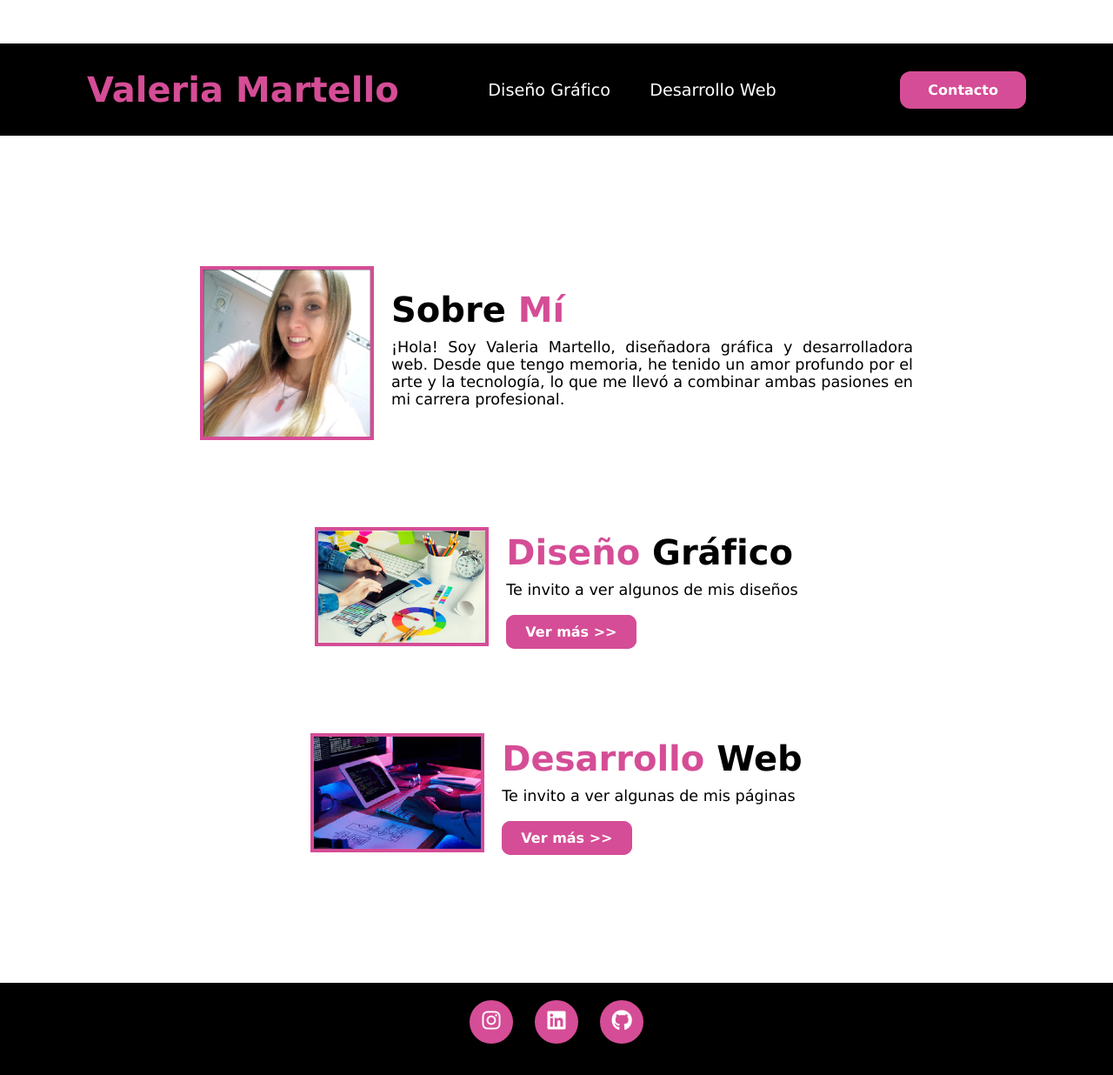
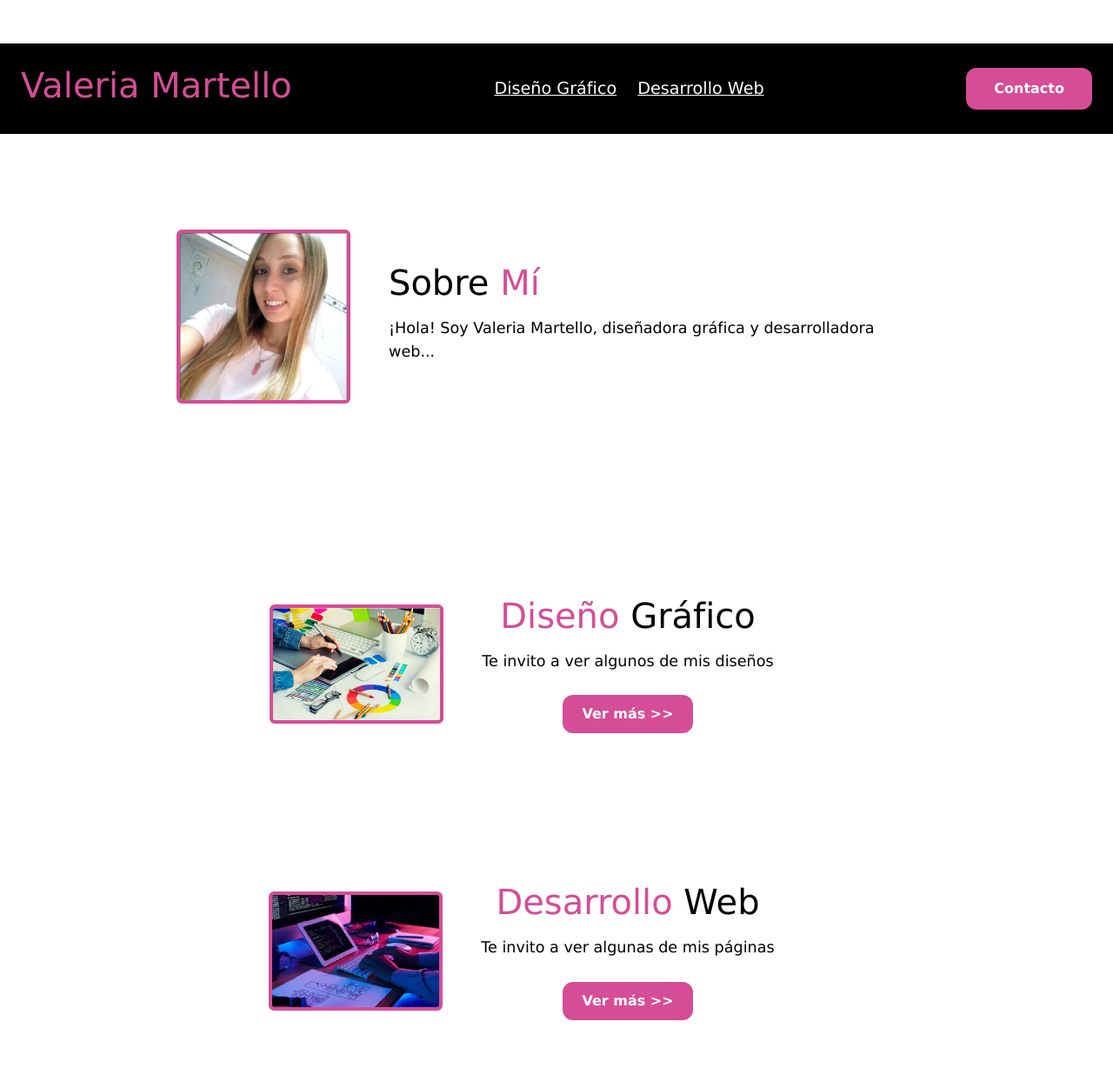
Before and after one commit to ValeriaMartello/ValeriaMartello.github.io, a plain HTML site: page index.html in a window 1280 px wide. Shown: the top 1236 px of the page at 87% size. Drawn offline with nearby package versions, Linux system fonts and the light colour scheme.

Commit message:
Diseño responsivo

```diff
--- a/index.html
+++ b/index.html
@@ -1,62 +1,70 @@
 <!DOCTYPE html>
 <html lang="es">
+
 <head>
     <meta charset="UTF-8">
     <meta name="viewport" content="width=device-width, initial-scale=1.0">
+    <link href="https://cdn.jsdelivr.net/npm/bootstrap@5.3.0/dist/css/bootstrap.min.css" rel="stylesheet">
     <link rel="stylesheet" href="styles.css">
     <script src="https://kit.fontawesome.com/a2dd6045c4.js" crossorigin="anonymous"></script>
     <title>Portafolio de Valeria Martello</title>
 </head>
+
 <body>
-    <header>
-        <h2 class="header-nombre"><a href="#about-me">Valeria Martello</a></h2>
-        <nav class="header-navegacion">
-            <a href="#design-section">Diseño Gráfico</a>
-            <a href="#development-section">Desarrollo Web</a>
+    <header class="d-flex justify-content-between align-items-center p-4 bg-black">
+        <h2 class="header-nombre">
+            <a href="#about-me" class="text-decoration-none text-pink">Valeria Martello</a>
+        </h2>
+        <nav class="header-navegacion d-none d-md-flex">
+            <a href="#design-section" class="text-white me-4">Diseño Gráfico</a>
+            <a href="#development-section" class="text-white">Desarrollo Web</a>
         </nav>
-        <a href="https://wa.me/+598095277668" class="header-contacto">Contacto</a>
+        <a href="https://wa.me/+598095277668" class="header-contacto btn btn-pink">Contacto</a>
     </header>
 
-    <section id="about-me" class="about-me-section">
-        <div class="about-me-content">
-            <img src="1646095080706.jpeg" alt="Sobre Mí">
-            <div class="about-me-text">
-                <h2>Sobre <span>Mí</span></h2>
-                <p>¡Hola! Soy Valeria Martello, diseñadora gráfica y desarrolladora web. Desde que tengo memoria, he tenido un amor profundo por el arte y la tecnología, lo que me llevó a combinar ambas pasiones en mi carrera profesional.</p>
-            </div>
-        </div>
-        <div id="design-section" class="design-content">
-            <img src="DISEÑO.png" alt="Diseño Gráfico">
-            <div class="design-text">
-                <h2><span>Diseño</span> Gráfico</h2>
-                <p>Te invito a ver algunos de mis diseños</p>
-                <br>
-                <a href="#design-section" class="view-more">Ver más >></a>
-            </div>
-        </div>
-        <div id="development-section" class="development-content">
-            <img src="DESARROLLO.png" alt="Desarrollo Web">
-            <div class="development-text">
-                <h2><span>Desarrollo</span> Web</h2>
-                <p>Te invito a ver algunas de mis páginas</p>
-                <br>
-                <a href="#development-section" class="view-more">Ver más >></a>
+    <section id="about-me" class="about-me-section text-center">
+        <div class="about-me-content container d-flex flex-column flex-md-row align-items-center">
+            <img src="1646095080706.jpeg" alt="Sobre Mí" class="rounded">
+            <div class="about-me-text text-md-start ms-md-4">
+                <h2>Sobre <span class="text-pink">Mí</span></h2>
+                <p>¡Hola! Soy Valeria Martello, diseñadora gráfica y desarrolladora web...</p>
             </div>
         </div>
     </section>
 
-    <section class="social-icons-section">
-        <div class="social-icons-container">
-            <a href="https://www.instagram.com/valeriamartello.dg?igsh=d201dTJyejJ2dzNk&utm_source=qr"><i class="fa-brands fa-instagram"></i></a>
-            <a href="https://www.linkedin.com/in/valeria-martello-a7284698?utm_source=share&utm_campaign=share_via&utm_content=profile&utm_medium=ios_app"><i class="fa-brands fa-linkedin"></i></a>
-            <a href="https://github.com/ValeriaMartello"><i class="fa-brands fa-github"></i></a>
+    <section id="design-section" class="design-content container d-flex flex-column flex-md-row align-items-center text-center text-md-start">
+        <img src="DISEÑO.png" alt="Diseño Gráfico" class="rounded">
+        <div class="design-text ms-md-4">
+            <h2><span class="text-pink">Diseño</span> Gráfico</h2>
+            <p>Te invito a ver algunos de mis diseños</p>
+            <a href="#design-section" class="view-more btn btn-pink mt-3">Ver más >></a>
         </div>
     </section>
 
-    <footer class="footer">
+    <section id="development-section" class="development-content container d-flex flex-column flex-md-row align-items-center text-center text-md-start">
+        <img src="DESARROLLO.png" alt="Desarrollo Web" class="rounded">
+        <div class="development-text ms-md-4">
+            <h2><span class="text-pink">Desarrollo</span> Web</h2>
+            <p>Te invito a ver algunas de mis páginas</p>
+            <a href="#development-section" class="view-more btn btn-pink mt-3">Ver más >></a>
+        </div>
+    </section>
+
+    <section class="social-icons-section py-4 bg-black">
+        <div class="social-icons-container container d-flex justify-content-center">
+            <a href="#" class="me-3"><i class="fa-brands fa-instagram"></i></a>
+            <a href="#" class="me-3"><i class="fa-brands fa-linkedin"></i></a>
+            <a href="#"><i class="fa-brands fa-github"></i></a>
+        </div>
+    </section>
+
+    <footer class="footer py-3 bg-black text-white text-center">
         <div class="footer-container">
             <p>&copy; 2024 Valeria Martello. Todos los derechos reservados.</p>
         </div>
     </footer>
+
+    <script src="https://cdn.jsdelivr.net/npm/bootstrap@5.3.0/dist/js/bootstrap.bundle.min.js"></script>
 </body>
+
 </html>
--- a/styles.css
+++ b/styles.css
@@ -1,3 +1,4 @@
+/* General Styles */
 * {
     font-family: 'Lucida Sans', 'Lucida Sans Regular', 'Lucida Grande', 'Lucida Sans Unicode', Geneva, Verdana, sans-serif;
     margin: 0;
@@ -11,113 +12,88 @@ body {
     padding-top: 50px;
 }
 
-header {
-    position: relative;
-    top: 0;
-    left: 0;
-    width: 100%;
-    padding: 30px 100px;
-    display: flex;
-    justify-content: space-between;
-    align-items: center;
-    z-index: 100;
-    background-color: #000000;
+.text-pink {
+    color: #D54D96;
+}
+
+.btn-pink {
+    background-color: #D54D96;
+    color: #ffffff;
+    border: 2px solid #D54D96;
+    border-radius: 12px;
+}
+
+.btn-pink:hover {
+    color: #D54D96;
+    background-color: transparent;
 }
 
 .header-nombre {
     font-size: 2.5em;
 }
 
-.header-nombre a {
-    color: #D54D96;
-    text-decoration: none;
-}
-
 .header-navegacion a {
     font-size: 1.2em;
-    color: #ffffff;
-    text-decoration: none;
-    margin-right: 40px;
-}
-
-.header-navegacion a:hover {
-    color: #D54D96;
 }
 
 .header-contacto {
-    color: #ffffff;
-    text-decoration: none;
+    font-weight: 700;
     padding: 10px 30px;
-    background-color: #D54D96;
-    border-radius: 12px;
-    border: 2px solid #D54D96;
-    font-weight: 700;
 }
 
-.header-contacto:hover {
-    color: #D54D96;
-    background: transparent;
+.about-me-section,
+.design-content,
+.development-content {
+    margin: 0 auto;
+    max-width: 1200px;
+    padding: 60px 15px;
 }
 
-.about-me-section {
-    width: 100%;
-    padding: 100px 0;
-    background-color: #ffffff;
+.about-me-content,
+.design-content,
+.development-content {
     display: flex;
-    flex-direction: column;
+    flex-wrap: wrap;
     align-items: center;
-    text-align: justify;
-}
-
-.about-me-content, .design-content, .development-content {
-    display: flex;
-    align-items: center;
+    justify-content: center;
     margin: 50px 0;
 }
 
-.about-me-content img, .design-content img, .development-content img {
-    width: 200px;
+.about-me-content img,
+.design-content img,
+.development-content img {
+    width: 100%;
+    max-width: 200px;
     height: auto;
     margin-right: 20px;
-    border: 4px solid #D54D96; /* Borde rosado de 4 px */
+    border: 4px solid #D54D96;
+    border-radius: 50%;
 }
 
-.about-me-text, .design-text, .development-text {
+.about-me-text,
+.design-text,
+.development-text {
     max-width: 600px;
+    text-align: center;
 }
 
-.about-me-text h2, .design-text h2, .development-text h2 {
+.about-me-text h2,
+.design-text h2,
+.development-text h2 {
     font-size: 2.5em;
+    margin-bottom: 15px;
 }
 
-.about-me-text h2 span, .design-text h2 span, .development-text h2 span {
-    color: #D54D96;
-}
-
-.about-me-text p, .design-text p, .development-text p {
+.about-me-text p,
+.design-text p,
+.development-text p {
     font-size: 1.1em;
     margin: 10px 0;
 }
 
 .view-more {
-    color: #ffffff;
-    text-decoration: none;
     padding: 8px 20px;
-    background-color: #D54D96;
-    border-radius: 10px;
-    border: 2px solid #D54D96;
     font-weight: 600;
-}
-
-.view-more:hover {
-    color: #D54D96;
-    background: transparent;
-}
-
-.social-icons-section {
-    text-align: center;
-    padding: 20px;
-    background-color: #000000;
 }
 
 .social-icons-container a {
@@ -151,3 +127,22 @@ header {
     padding: 20px 0;
     text-align: center;
 }
+
+@media (max-width: 767px) {
+    .header-navegacion {
+        display: none;
+    }
+
+    .about-me-content,
+    .design-content,
+    .development-content {
+        flex-direction: column;
+        text-align: center;
+    }
+
+    .about-me-content img,
+    .design-content img,
+    .development-content img {
+        margin-bottom: 20px;
+    }
+}
```
Also changed, not shown: DISEÑO.png (added).
